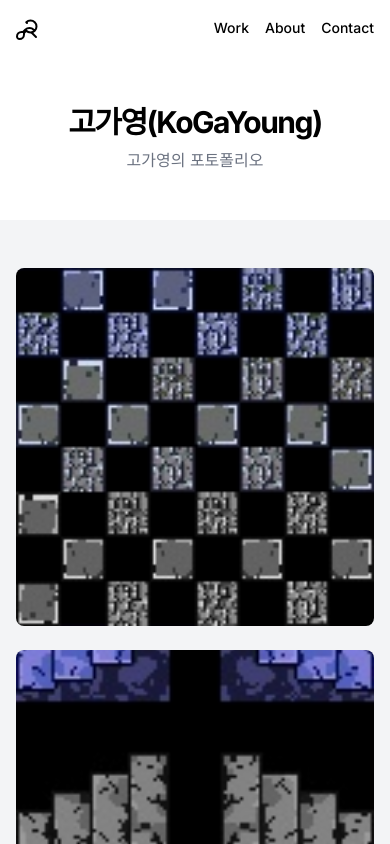
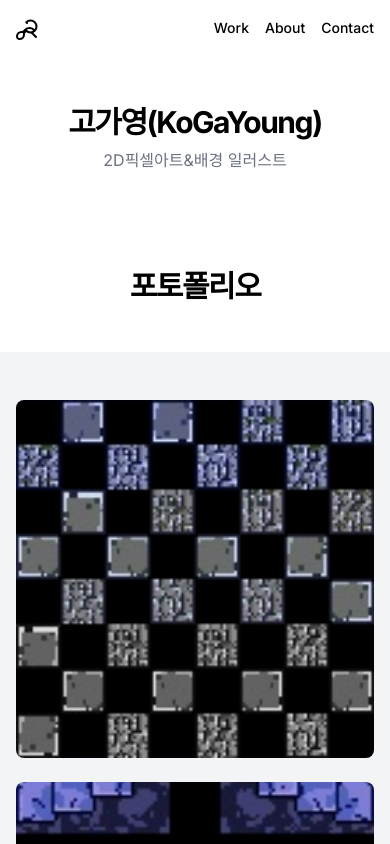
Before and after one commit to Ga-Young-Go/my-app, a Next.js app: page / in a window 390 px wide. Shown: the top 844 px of the page. Built offline with nearby package versions, Linux system fonts and the light colour scheme.

Commit message:
다시 수정

```diff
--- a/app/page.tsx
+++ b/app/page.tsx
@@ -33,12 +33,23 @@ export default function Home() {
                   고가영(KoGaYoung)
                 </h1>
                 <p className="mx-auto max-w-[700px] text-gray-500 md:text-xl dark:text-gray-400">
-                 고가영의 포토폴리오
+                 2D픽셀아트&배경 일러스트
                 </p>
               </div>
             </div>
           </div>
         </section>
+      <section className="w-full py-12 md:py-24 lg:py-32 xl:py-48">
+        <div className="container mx-auto px-4 md:px-6 max-w-screen-xl">
+          <div className="flex flex-col items-center space-y-4 text-center">
+            <div className="space-y-2">
+              <h1 className="text-3xl font-bold tracking-tighter sm:text-4xl md:text-5xl lg:text-6xl/none">
+                포토폴리오
+              </h1>
+             </div>
+            </div>
+          </div>
+      </section>
         <section className="w-full py-12 md:py-24 lg:py-32 bg-gray-100 dark:bg-gray-800">
           <div className="container mx-auto px-4 md:px-6 max-w-screen-xl">
             <div className="grid grid-cols-1 sm:grid-cols-2 md:grid-cols-3 gap-6 lg:gap-8">
@@ -52,8 +63,8 @@ export default function Home() {
                 />
                 <div className="absolute inset-0 bg-gradient-to-t from-gray-900/80 to-transparent opacity-0 transition-all duration-300 group-hover:opacity-100" />
                 <div className="absolute bottom-4 left-4 text-white opacity-0 transition-all duration-300 group-hover:opacity-100">
-                  <h3 className="text-lg font-semibold">Whimsical Forest</h3>
-                  <p className="text-sm">Digital Illustration</p>
+                  <h3 className="text-lg font-semibold">전체타일</h3>
+                  <p className="text-sm">타일</p>
                 </div>
               </div>
               <div className="group relative overflow-hidden rounded-lg">
@@ -66,8 +77,8 @@ export default function Home() {
                 />
                 <div className="absolute inset-0 bg-gradient-to-t from-gray-900/80 to-transparent opacity-0 transition-all duration-300 group-hover:opacity-100" />
                 <div className="absolute bottom-4 left-4 text-white opacity-0 transition-all duration-300 group-hover:opacity-100">
-                  <h3 className="text-lg font-semibold">Enchanted Meadow</h3>
-                  <p className="text-sm">Digital Illustration</p>
+                  <h3 className="text-lg font-semibold">던전 계단</h3>
+                  <p className="text-sm">계단</p>
                 </div>
               </div>
               <div className="group relative overflow-hidden rounded-lg">
@@ -80,8 +91,8 @@ export default function Home() {
                 />
                 <div className="absolute inset-0 bg-gradient-to-t from-gray-900/80 to-transparent opacity-0 transition-all duration-300 group-hover:opacity-100" />
                 <div className="absolute bottom-4 left-4 text-white opacity-0 transition-all duration-300 group-hover:opacity-100">
-                  <h3 className="text-lg font-semibold">Celestial Dreamscape</h3>
-                  <p className="text-sm">Digital Illustration</p>
+                  <h3 className="text-lg font-semibold">전체 맵</h3>
+                  <p className="text-sm">던전1</p>
                 </div>
               </div>
               <div className="group relative overflow-hidden rounded-lg">
@@ -94,8 +105,8 @@ export default function Home() {
                 />
                 <div className="absolute inset-0 bg-gradient-to-t from-gray-900/80 to-transparent opacity-0 transition-all duration-300 group-hover:opacity-100" />
                 <div className="absolute bottom-4 left-4 text-white opacity-0 transition-all duration-300 group-hover:opacity-100">
-                  <h3 className="text-lg font-semibold">Floral Fantasy</h3>
-                  <p className="text-sm">Digital Illustration</p>
+                  <h3 className="text-lg font-semibold">전체 맵</h3>
+                  <p className="text-sm">던전2</p>
                 </div>
               </div>
               <div className="group relative overflow-hidden rounded-lg">
@@ -108,8 +119,8 @@ export default function Home() {
                 />
                 <div className="absolute inset-0 bg-gradient-to-t from-gray-900/80 to-transparent opacity-0 transition-all duration-300 group-hover:opacity-100" />
                 <div className="absolute bottom-4 left-4 text-white opacity-0 transition-all duration-300 group-hover:opacity-100">
-                  <h3 className="text-lg font-semibold">Underwater Oasis</h3>
-                  <p className="text-sm">Digital Illustration</p>
+                  <h3 className="text-lg font-semibold">베이스캠프</h3>
+                  <p className="text-sm">캠프</p>
                 </div>
               </div>
               <div className="group relative overflow-hidden rounded-lg">
@@ -122,8 +133,8 @@ export default function Home() {
                 />
                 <div className="absolute inset-0 bg-gradient-to-t from-gray-900/80 to-transparent opacity-0 transition-all duration-300 group-hover:opacity-100" />
                 <div className="absolute bottom-4 left-4 text-white opacity-0 transition-all duration-300 group-hover:opacity-100">
-                  <h3 className="text-lg font-semibold">Autumn Reverie</h3>
-                  <p className="text-sm">Digital Illustration</p>
+                  <h3 className="text-lg font-semibold">타이틀화면</h3>
+                  <p className="text-sm">아르테시아</p>
                 </div>
               </div>
             </div>
```
